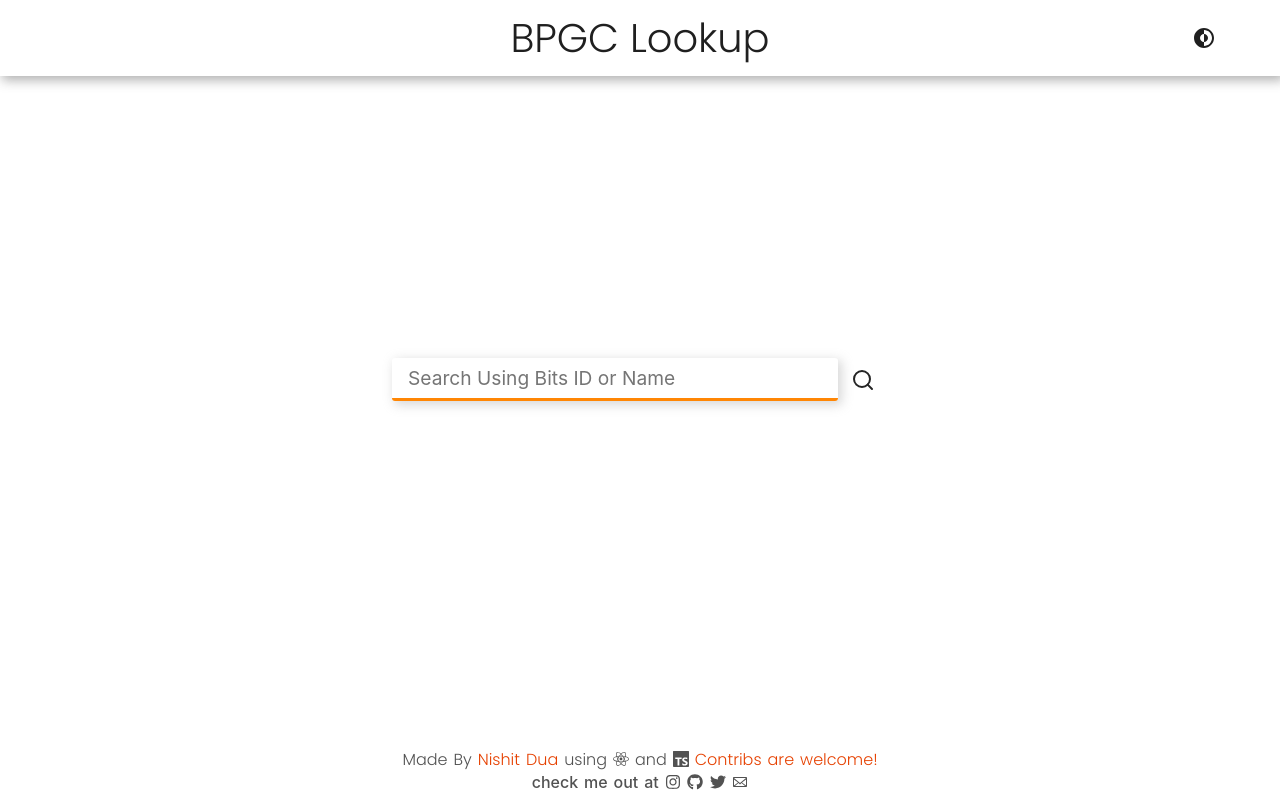
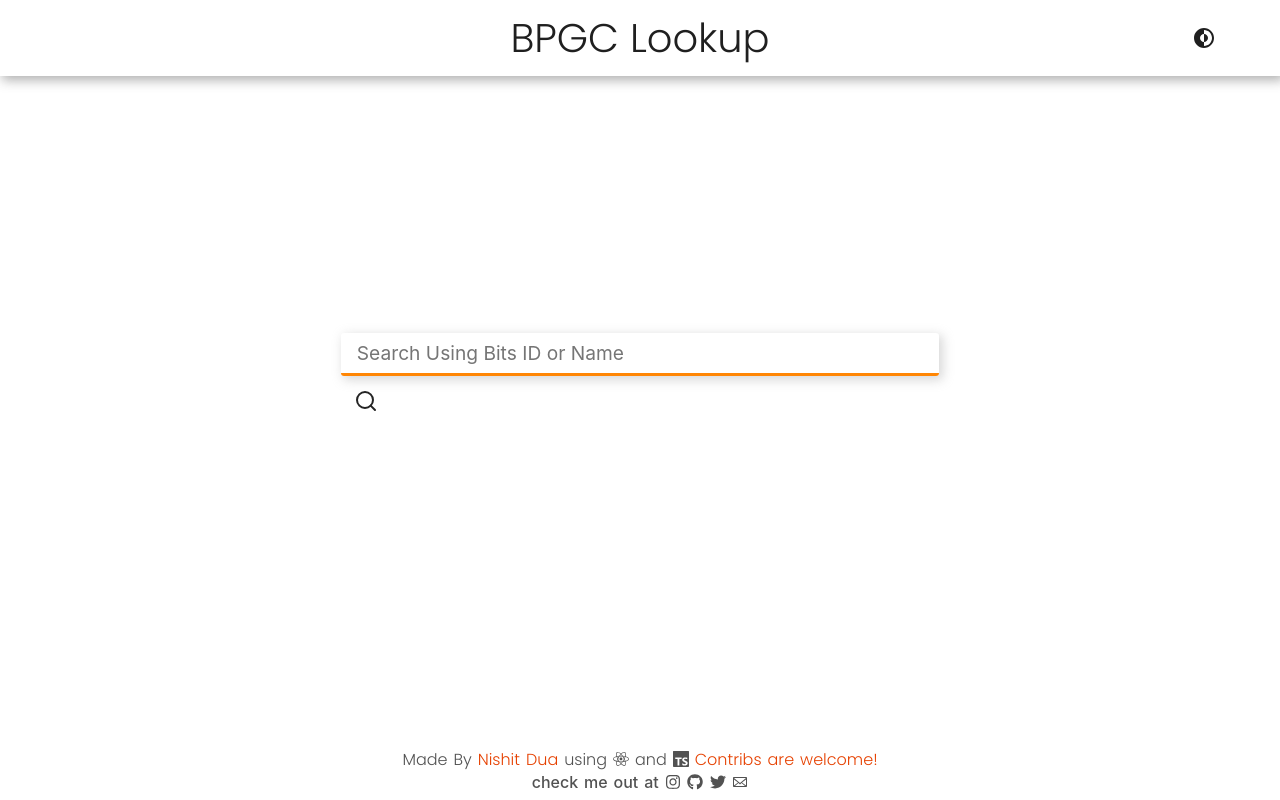
Before and after one commit to Nishit-Dua/BPGC-lookup-client, a React (Create React App) app: page / in a window 1280 px wide. Built offline with nearby package versions, Linux system fonts and the light colour scheme.

Commit message:
FUCK ME AND CSS GODDD

```diff
--- a/src/components/SinglePerson.tsx
+++ b/src/components/SinglePerson.tsx
@@ -8,18 +8,14 @@ interface SinglePersonProps {
 }
 
 const SinglePerson: React.FC<SinglePersonProps> = ({ person }) => {
+  // FUCK IT i ain't gonna support higher degree lads, big pain in the ass
+  if (person.bitsId[4] !== "A" && person.bitsId[4] !== "B") return <></>;
   console.count("rendered");
   const year = person.bitsId.slice(0, 4);
   let lastSem: number = 0;
-  const sgList = year === "2019" ? person.sgList.slice(2) : person.sgList;
-  let email;
-  if (person.bitsId[4] === "A" || person.bitsId[4] === "B")
-    email = `f${person._id}@goa.bits-pilani.ac.in`.toLowerCase();
-  else
-    email = `${person.bitsId[4]}${person.bitsId.slice(
-      0,
-      4
-    )}${person.bitsId.slice(8, 12)}@goa.bits-pilani.ac.in`.toLowerCase();
+  let sgList = year === "2019" ? person.sgList.slice(2) : person.sgList;
+
+  const email = `f${person._id}@goa.bits-pilani.ac.in`.toLowerCase();
 
   return (
     <StyledPerson>
@@ -37,8 +33,7 @@ const SinglePerson: React.FC<SinglePersonProps> = ({ person }) => {
                 </p>
               );
             })}
-            {sgList[sgList.length - 1] &&
-            (person.bitsId[4] === "A" || person.bitsId[4] === "B") ? (
+            {sgList[sgList.length - 1] ? (
               <p>Sem {lastSem + 1} CG: Current Semester</p>
             ) : null}
           </div>
--- a/src/pages/Homepage.tsx
+++ b/src/pages/Homepage.tsx
@@ -91,7 +91,6 @@ const Homepage: React.FC = () => {
 };
 
 const StyledHome = styled.section`
-  padding: 1rem;
   flex: 1;
 
   align-self: center;
@@ -103,7 +102,8 @@ const StyledHome = styled.section`
   justify-content: center;
 
   form {
-    width: clamp(250px, 50%, 800px);
+    padding: 0 0.5rem;
+    width: clamp(200px, 60%, 800px);
     align-self: center;
     display: flex;
     align-items: center;
@@ -115,7 +115,7 @@ const StyledHome = styled.section`
 
     input {
       padding: 0.5rem 1rem;
-      flex: 1;
+      width: 100%;
       font-size: 1.2rem;
       border-radius: 3px;
       border-width: 0 0 3px;
@@ -158,6 +158,7 @@ const StyledHome = styled.section`
     }
   }
   .searched-container {
+    padding: 1rem;
     display: flex;
     flex-direction: column;
     align-items: stretch;
```
